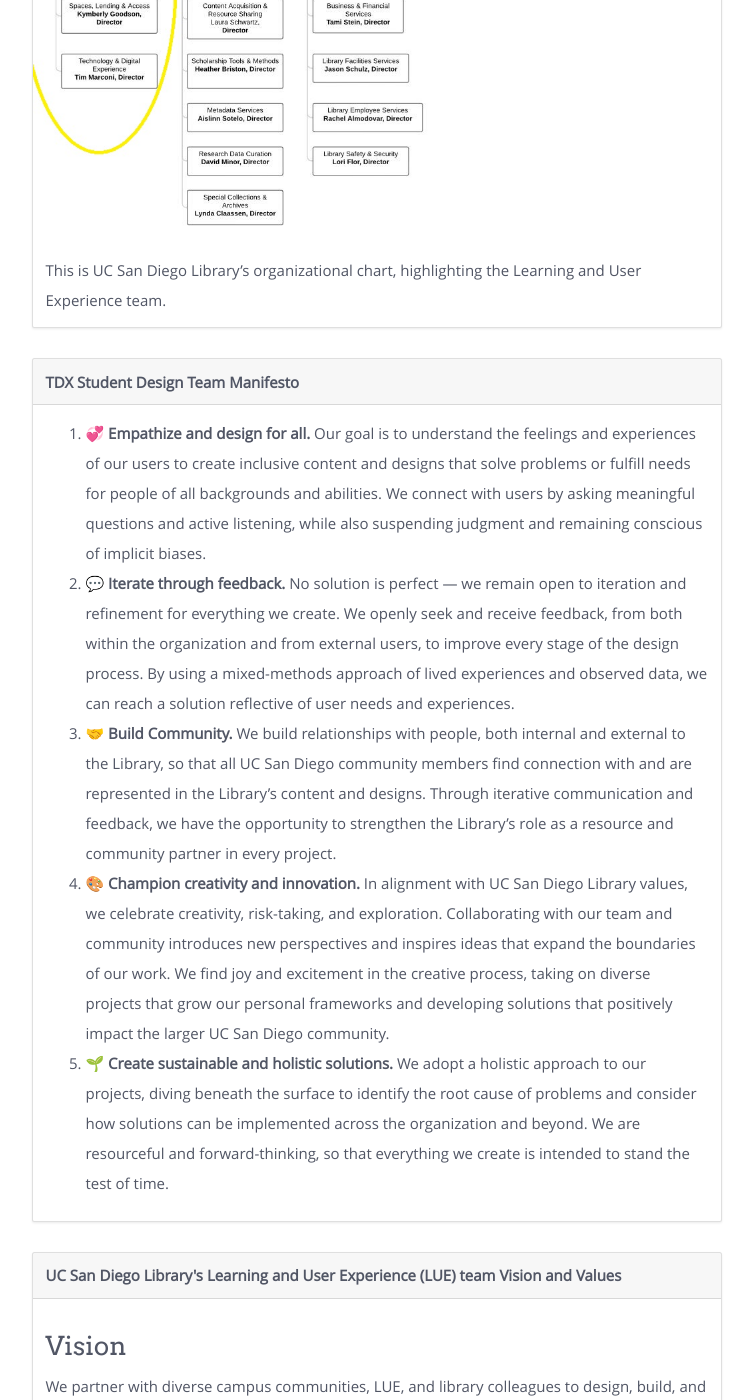
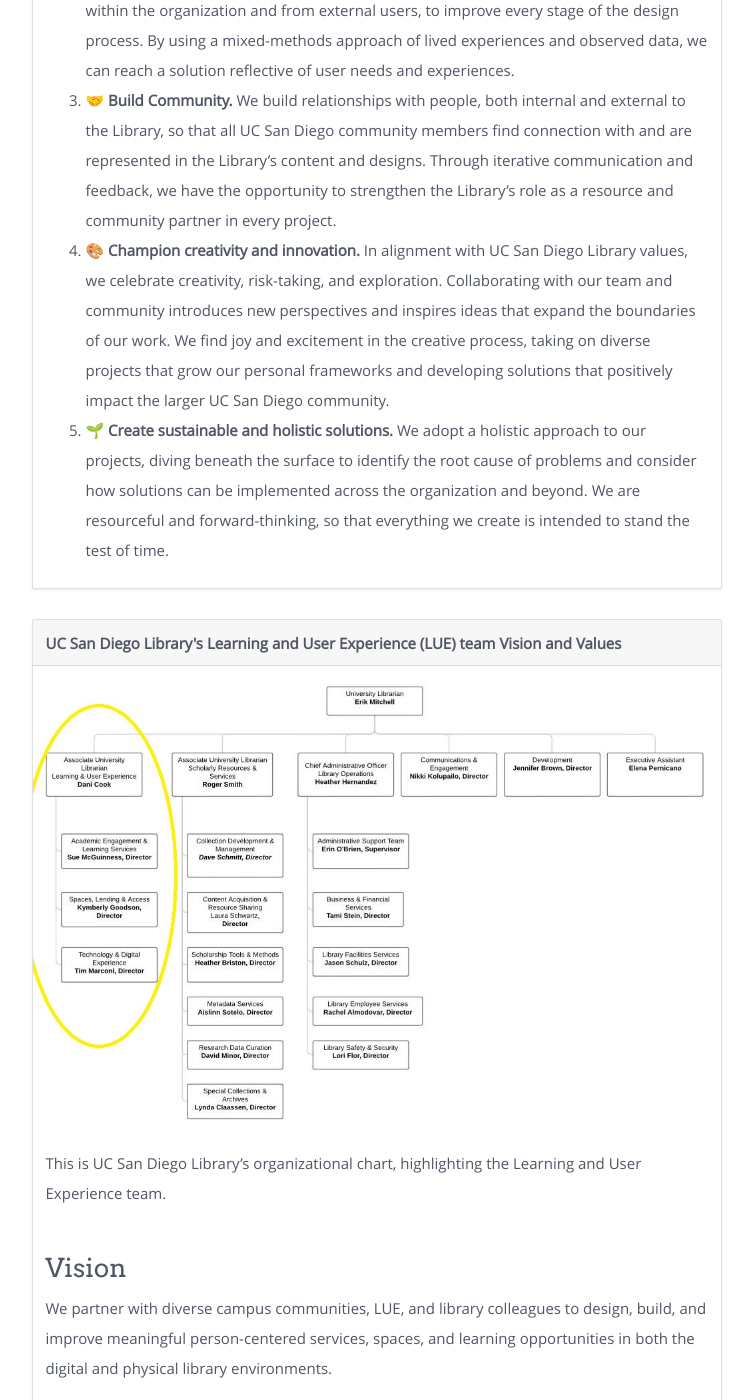
Before and after one commit to ucsdlib/foundations, a Jekyll site: the page built from modules/design-values/_posts/2000-01-03-team-manifesto.html, in a window 1280 px wide and 1400 px high, scrolled down 788 px. Shown: the whole window, without its empty margins (383-1136 px from the left). Built offline with Jekyll 4.4.1, drawn with Linux system fonts in a browser that asks for light colours; nearby versions of some CDN libraries; comment, search, counter and statistics services are not loaded; some of the changed text lies outside the part shown.

Commit message:
Update 2000-01-03-team-manifesto.html

```diff
--- a/modules/design-values/_posts/2000-01-03-team-manifesto.html
+++ b/modules/design-values/_posts/2000-01-03-team-manifesto.html
@@ -10,13 +10,6 @@
 
 <p>Values-driven design can help you and your team overcome the most difficult challenges. And co-articulating shared values with your team is an inspiring way to launch a design process.</p>
 <p>Review our Student Design Team (SDT) manifesto as well as the Library's Learning and User Experience (LUE) vision and values below. (The SDT is a part of the TDX program, which is a part of the larger LUE team with the Academic Engagement and Learning Service (AELS) program and the Spaces, Lending, and Access (SLA) program.).</p>
-<div class="card my-5 shadow-sm" style="width: 100%;">
-    <div class="card-header">UC San Diego Library organizational chart</div>
-  <img src="{{ '/img/UCSanDiegoLibrary_orgchart.JPG' | relative_url }}" class="card-img-top" alt="...">
-  <div class="card-body">
-    <p class="card-text"> This is UC San Diego Library’s organizational chart, highlighting the Learning and User Experience team.</p>
-  </div>
-</div>
 
 <div class="card my-5 shadow-sm" style="width: 100%;">
     <div class="card-header">TDX Student Design Team Manifesto</div>
@@ -33,6 +26,10 @@
 
 <div class="card my-5 shadow-sm" style="width: 100%;">
     <div class="card-header">UC San Diego Library's Learning and User Experience (LUE) team Vision and Values</div>
+      <img src="{{ '/img/UCSanDiegoLibrary_orgchart.JPG' | relative_url }}" class="card-img-top" alt="...">
+  <div class="card-body">
+    <p class="card-text"> This is UC San Diego Library’s organizational chart, highlighting the Learning and User Experience team.</p>
+  </div>
   <div class="card-body">
       <h3>Vision</h3>
       <p>We partner with diverse campus communities, LUE, and library colleagues to design, build, and improve meaningful person-centered services, spaces, and learning opportunities in both the digital and physical library environments.</p>
```
